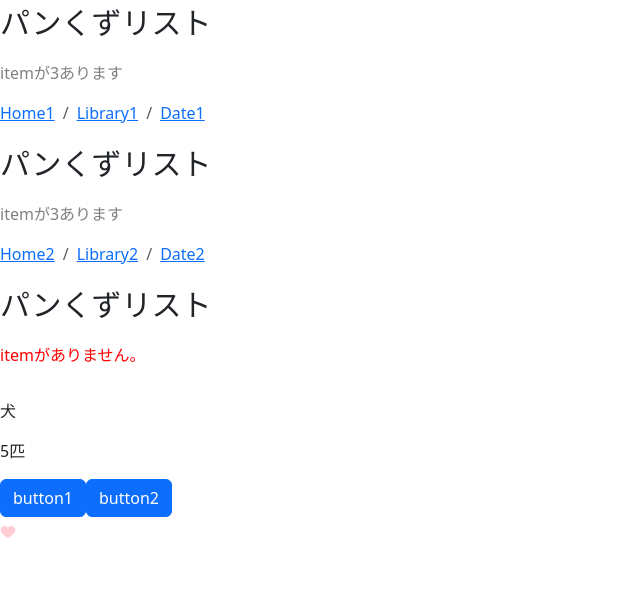
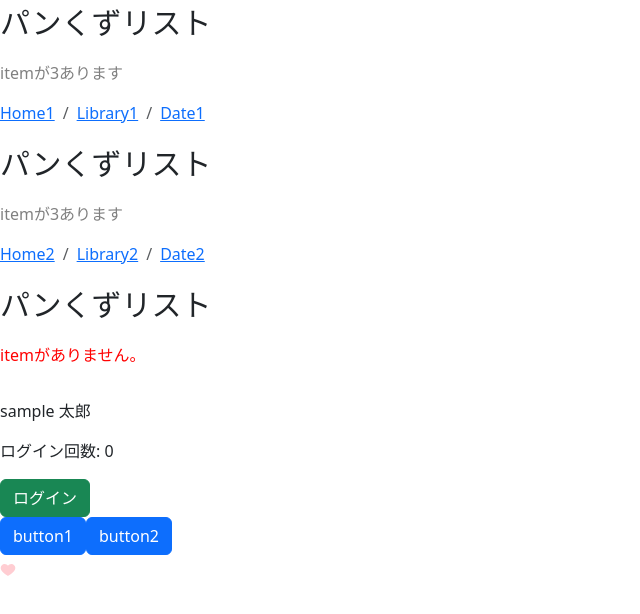
Before and after one commit to Hashimoto-Noriaki/react-first-project, a React (Vite) app: page / in a window 1280 px wide. Shown: the top 614 px of the page, without its empty margins (0-640 px from the left). Built offline with nearby package versions, Linux system fonts and the light colour scheme.

Commit message:
ログインのボタンを押すと数が増える

```diff
--- a/src/UserDetail.tsx
+++ b/src/UserDetail.tsx
@@ -1,8 +1,36 @@
-export const UserDetail =() =>{
-    return (
-        <div>
-            <p>犬</p>
-            <p>5匹</p>
-        </div>
-    )
-}
+import { useState } from "react";
+
+type User = {
+  firstName: string;
+  lastName: string;
+  loginCount: number;
+};
+
+export const UserDetail = () => {
+  const [user, setUser] = useState<User>({
+    firstName: "sample",
+    lastName: "太郎",
+    loginCount: 0,
+  });
+
+  const handleLogin = () => {
+    const newCount = user.loginCount + 1;
+    setUser({
+      firstName: user.firstName,
+      lastName: user.lastName,
+      loginCount: newCount,
+    });
+  };
+
+  return (
+    <div>
+      <p>{user.firstName} {user.lastName}</p>
+      <p>ログイン回数: {user.loginCount}</p>
+      <div>
+        <button className="btn btn-success" onClick={handleLogin}>
+          ログイン
+        </button>
+      </div>
+    </div>
+  );
+};
```
